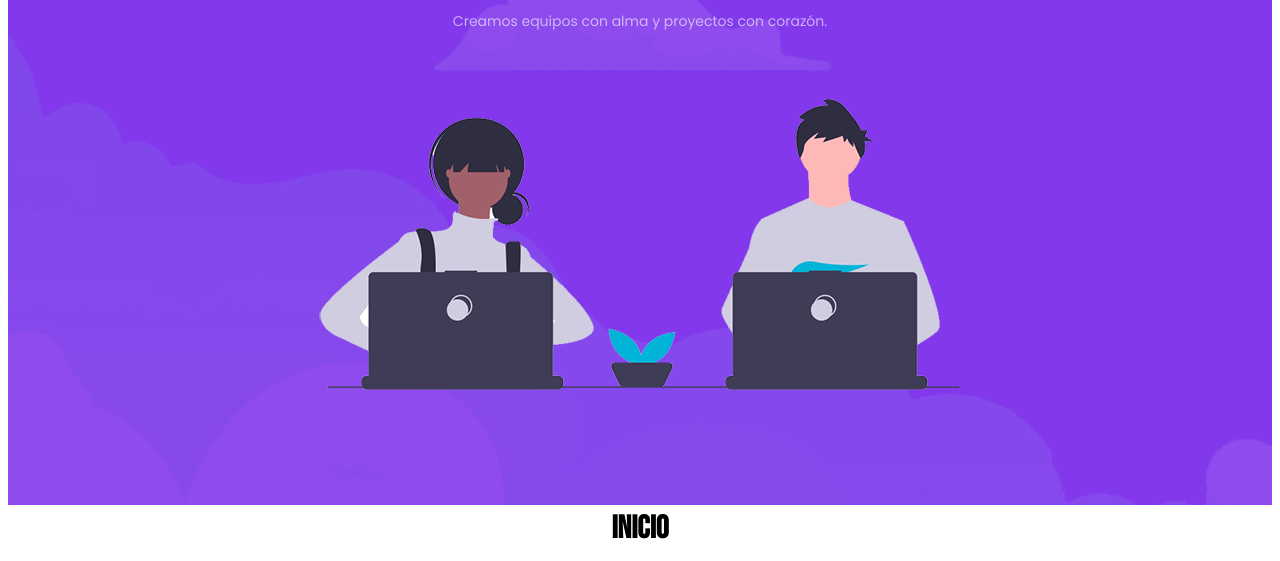
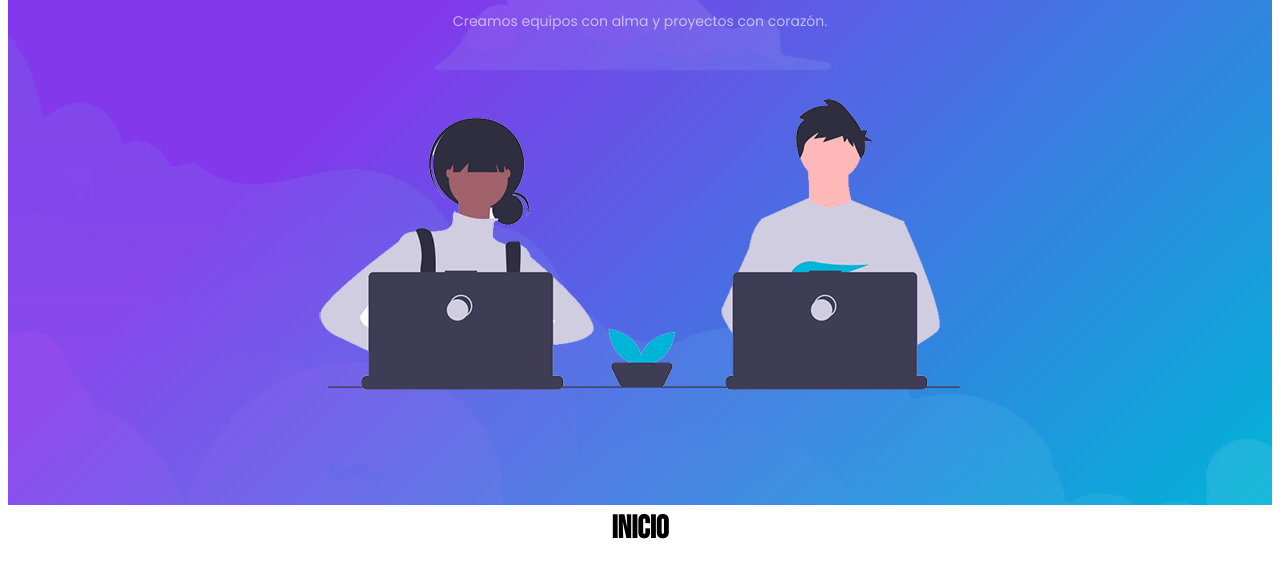
Before and after one commit to hectorairy/gatsby-drakod, a Gatsby site: page / in a window 1280 px wide. Shown: the part 303-864 px from the top of the page. Built offline with nearby package versions, Linux system fonts and the light colour scheme; Gatsby itself is replaced by a stand-in of ours.

Commit message:
Changed background color in hero section component

```diff
--- a/src/components/ImageIndex/ImageIndexElements.js
+++ b/src/components/ImageIndex/ImageIndexElements.js
@@ -6,6 +6,12 @@ export const ImageBgSection = styled.section`
   /* padding-top: 130px; */
   position: relative;
   background-color: #8338ec;
+  background: linear-gradient(
+    135deg,
+    rgba(131, 56, 236, 1) 0%,
+    rgba(131, 56, 236, 1) 35%,
+    rgba(0, 180, 216, 1) 100%
+  );
 `
 
 export const ImageBgOverlay = styled.div`
```
